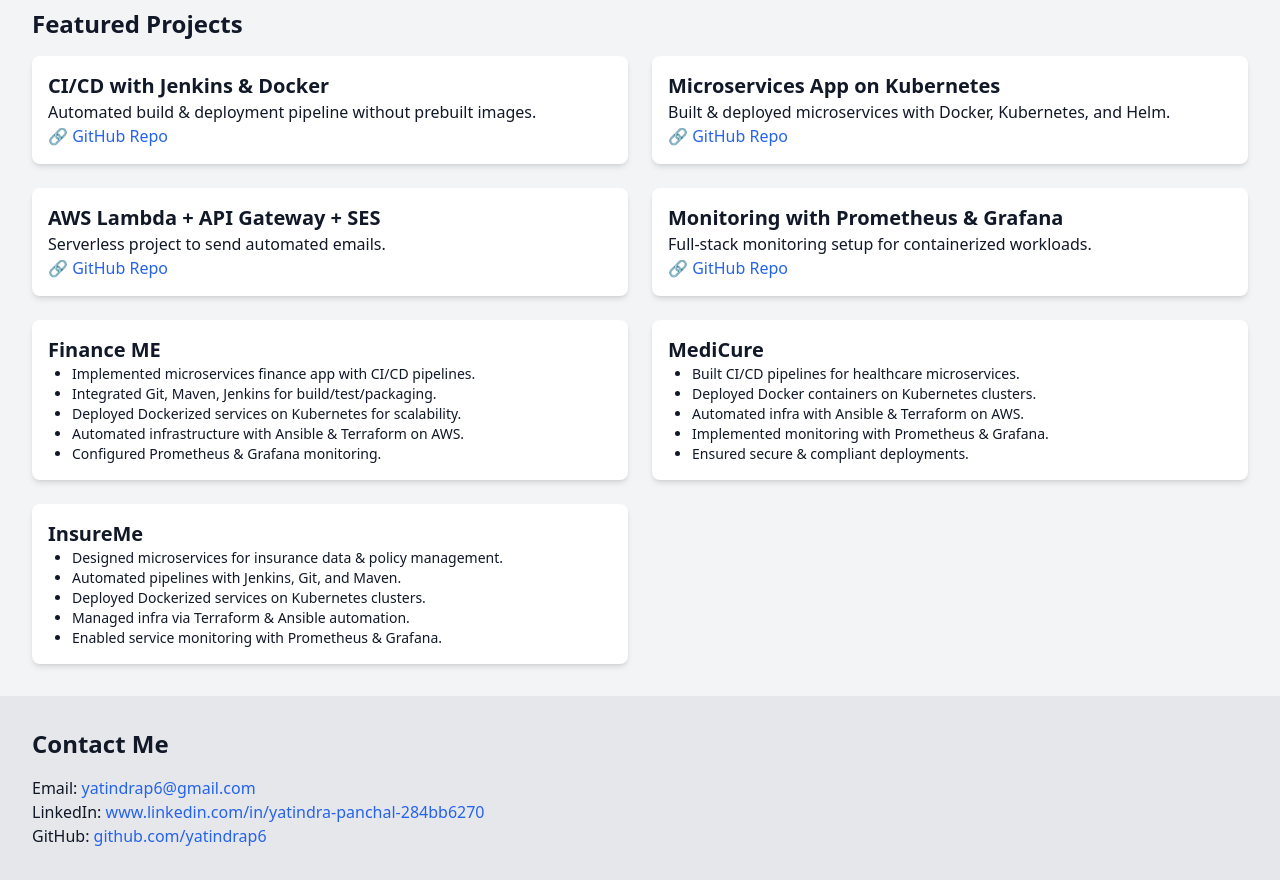
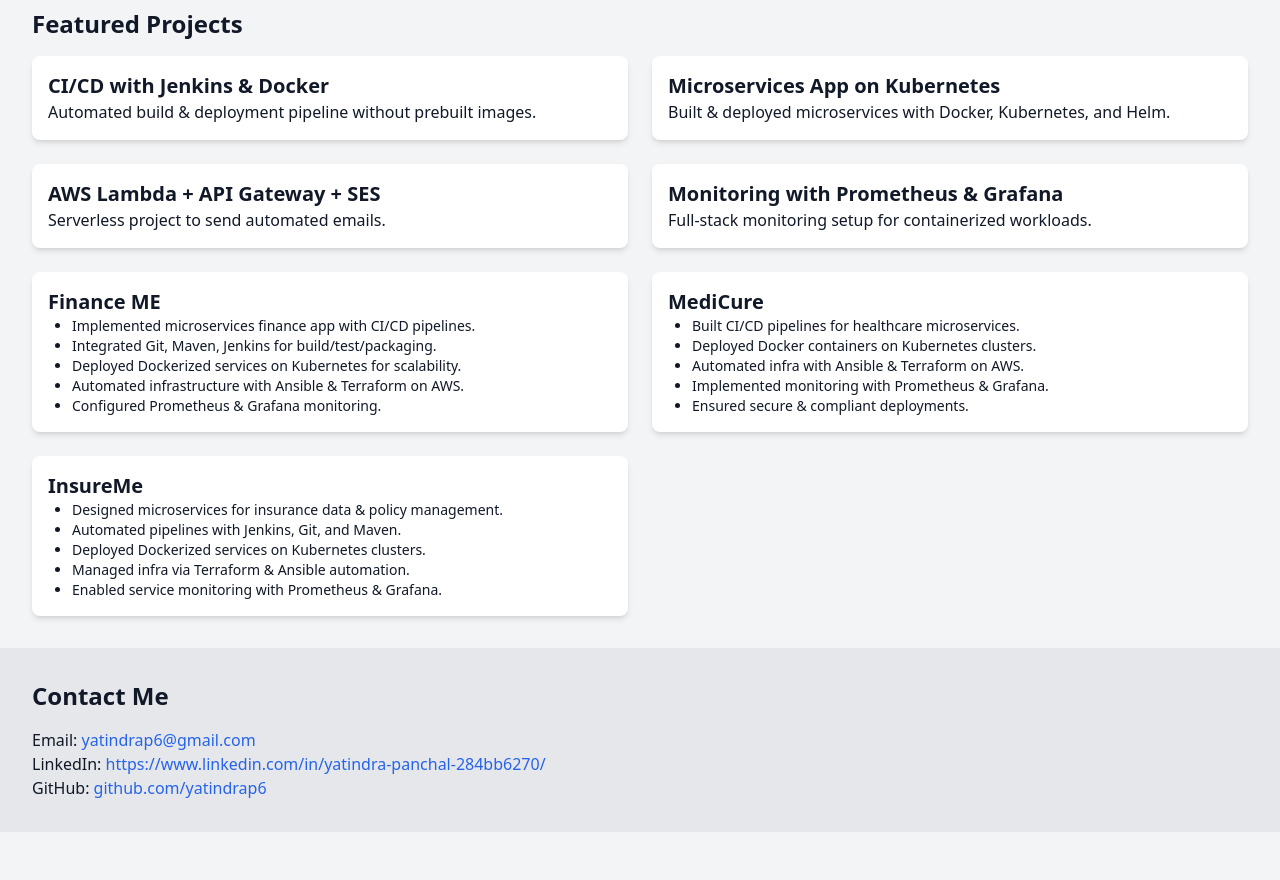
Before and after one commit to yatindrap6/devops-portfolio, a plain HTML site: page index.html in a window 1280 px wide. Shown: the part 560-1440 px from the top of the page. After the commit the page ends 1392 px from the top, so only its background shows below. Drawn offline with nearby package versions, Linux system fonts and the light colour scheme.

Commit message:
add linkdin

```diff
--- a/index.html
+++ b/index.html
@@ -46,28 +46,24 @@
       <div class="p-4 bg-white rounded-lg shadow-md">
         <h3 class="text-xl font-bold">CI/CD with Jenkins & Docker</h3>
         <p>Automated build & deployment pipeline without prebuilt images.</p>
-        <a href="#" class="text-blue-600">🔗 GitHub Repo</a>
       </div>
 
       <!-- Kubernetes Microservices Project -->
       <div class="p-4 bg-white rounded-lg shadow-md">
         <h3 class="text-xl font-bold">Microservices App on Kubernetes</h3>
         <p>Built & deployed microservices with Docker, Kubernetes, and Helm.</p>
-        <a href="#" class="text-blue-600">🔗 GitHub Repo</a>
       </div>
 
       <!-- AWS Project -->
       <div class="p-4 bg-white rounded-lg shadow-md">
         <h3 class="text-xl font-bold">AWS Lambda + API Gateway + SES</h3>
         <p>Serverless project to send automated emails.</p>
-        <a href="#" class="text-blue-600">🔗 GitHub Repo</a>
       </div>
 
       <!-- Monitoring Project -->
       <div class="p-4 bg-white rounded-lg shadow-md">
         <h3 class="text-xl font-bold">Monitoring with Prometheus & Grafana</h3>
         <p>Full-stack monitoring setup for containerized workloads.</p>
-        <a href="#" class="text-blue-600">🔗 GitHub Repo</a>
       </div>
 
       <!-- Finance ME Project -->
@@ -113,7 +109,7 @@
   <section class="p-8 bg-gray-200">
     <h2 class="text-2xl font-semibold mb-4">Contact Me</h2>
     <p>Email: <a href="mailto:yourmail@example.com" class="text-blue-600">yatindrap6@gmail.com</a></p>
-    <p>LinkedIn: <a href="https://linkedin.com/in/yatindrapanchal" class="text-blue-600">www.linkedin.com/in/yatindra-panchal-284bb6270</a></p>
+    <p>LinkedIn: <a href="https://linkedin.com/in/yatindrapanchal" class="text-blue-600">https://www.linkedin.com/in/yatindra-panchal-284bb6270/</a></p>
     <p>GitHub: <a href="https://github.com/yatindrap6" class="text-blue-600">github.com/yatindrap6</a></p>
   </section>
 </body>
```
